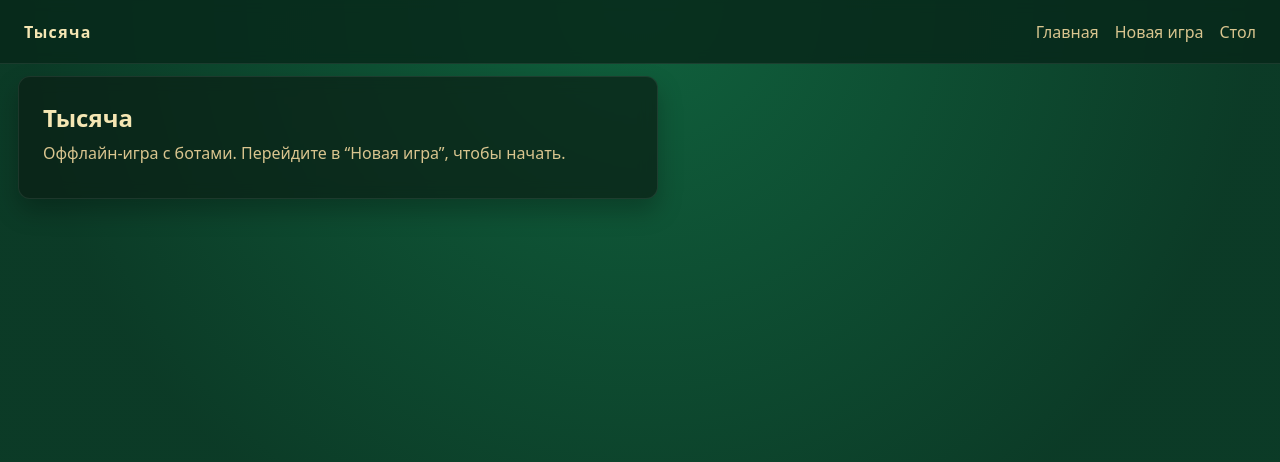
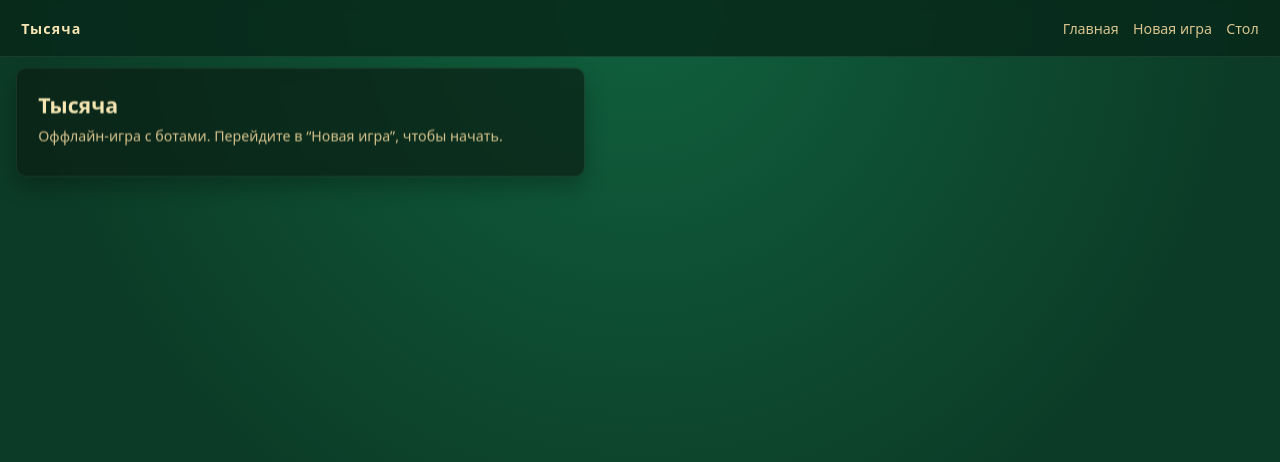
Before and after one commit to 0x800700/1000, a React (Vite) app in the folder web/: page / in a window 1280 px wide. Shown: the top 462 px of the page. Built offline with nearby package versions, Linux system fonts and the light colour scheme.

Commit message:
scale ui to fit viewport

```diff
--- a/web/src/App.tsx
+++ b/web/src/App.tsx
@@ -1,10 +1,24 @@
+import { useEffect } from 'react'
 import { Route, Routes, Link } from 'react-router-dom'
 import Home from './screens/Home'
 import NewGame from './screens/NewGame'
 import Table from './screens/Table'
 
 export default function App() {
+  useEffect(() => {
+    const baseWidth = 1280
+    const baseHeight = 900
+    const applyScale = () => {
+      const scale = Math.min(window.innerWidth / baseWidth, window.innerHeight / baseHeight, 1)
+      document.documentElement.style.setProperty('--ui-scale', scale.toString())
+    }
+    applyScale()
+    window.addEventListener('resize', applyScale)
+    return () => window.removeEventListener('resize', applyScale)
+  }, [])
+
   return (
+    <div className="ui-scale">
       <div className="app">
         <header className="topbar">
           <div className="brand">Тысяча</div>
@@ -22,5 +36,6 @@ export default function App() {
           </Routes>
         </main>
       </div>
+    </div>
   )
 }
--- a/web/src/styles.css
+++ b/web/src/styles.css
@@ -4,10 +4,15 @@
   background: #0c3d28;
   --topbar-h: 64px;
   --gap: 24px;
+  --ui-scale: 1;
 }
 
 * {
   box-sizing: border-box;
+}
+
+html, body, #root {
+  height: 100%;
 }
 
 body {
@@ -15,13 +20,21 @@ body {
   background:
     radial-gradient(circle at top, rgba(17, 105, 66, 0.9), rgba(12, 61, 40, 0.95) 60%),
     radial-gradient(circle at bottom, rgba(6, 30, 20, 0.95), rgba(6, 20, 14, 1) 65%);
-  overflow-y: auto;
+  overflow: hidden;
+}
+
+.ui-scale {
+  width: calc(100% / var(--ui-scale));
+  height: calc(100% / var(--ui-scale));
+  transform: scale(var(--ui-scale));
+  transform-origin: top left;
 }
 
 .app {
   min-height: 100vh;
   display: flex;
   flex-direction: column;
+  height: 100%;
 }
 
 .topbar {
```
Lines whose indentation alone changed are shown as unchanged.
